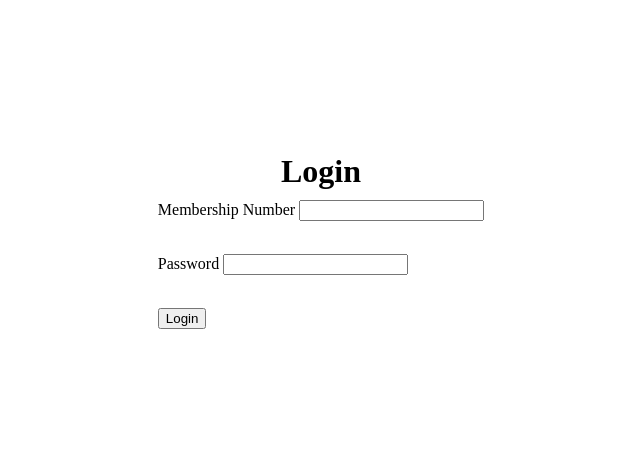
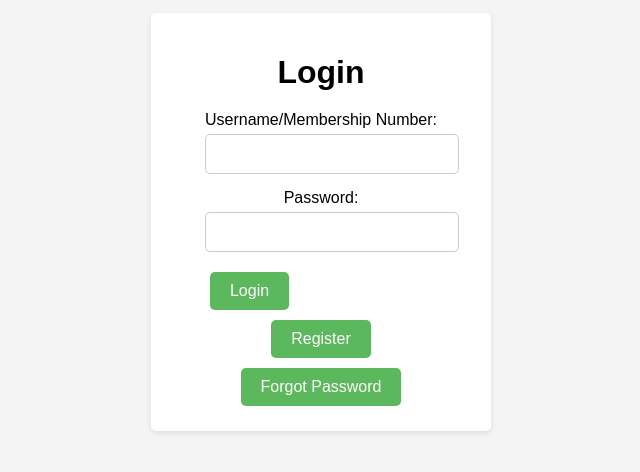
Before and after one commit to kilifisouthteachers/kstw-membership, a website: page public/login.html in a window 1280 px wide. Shown: the part 178-650 px from the top of the page, without its empty margins (319-959 px from the left). Drawn offline with Linux system fonts and the light colour scheme.

Commit message:
Updated login page and server script

```diff
--- a/public/login.html
+++ b/public/login.html
@@ -1,38 +1,112 @@
 <!DOCTYPE html>
-<html>
+<html lang="en">
 <head>
+  <meta charset="UTF-8">
+  <meta name="viewport" content="width=device-width, initial-scale=1.0">
   <title>Login</title>
   <style>
-        .centered-label {
-            text-align: center;
-            margin-bottom: 10px;
+    body {
+      font-family: Arial, sans-serif;
+      background-color: #f4f4f4;
+      display: flex;
+      justify-content: center;
+      align-items: center;
+      height: 100vh;
+      margin: 0;
     }
     .form-container {
+      background-color: white;
+      padding: 20px;
+      border-radius: 5px;
+      box-shadow: 0 2px 5px rgba(0, 0, 0, 0.1);
+      width: 300px;
       display: flex;
       flex-direction: column;
       align-items: center;
-            justify-content: center;
-            height: 100vh;
+    }
+    .form-container h1 {
+      text-align: center;
+      margin-bottom: 20px;
     }
     .form-group {
+      display: flex;
+      flex-direction: column;
       margin-bottom: 15px;
+      width: 100%;
+    }
+    label {
+      margin-bottom: 5px;
+      text-align: center;
+    }
+    input {
+      padding: 10px;
+      font-size: 16px;
+      border: 1px solid #ccc;
+      border-radius: 5px;
+      width: 100%;
+    }
+    button {
+      padding: 10px 20px;
+      background-color: #5cb85c;
+      color: white;
+      border: none;
+      border-radius: 5px;
+      cursor: pointer;
+      font-size: 16px;
+      margin: 5px;
+    }
+    button:hover {
+      background-color: #4cae4c;
+    }
+    .error {
+      color: red;
     }
   </style>
 </head>
 <body>
   <div class="form-container">
-        <h1 class="centered-label">Login</h1>
-        <form action="/login" method="POST">
+    <h1>Login</h1>
+    <form id="loginForm" action="/login" method="POST">
       <div class="form-group">
-                <label for="membershipNumber">Membership Number</label>
-                <input type="text" id="membershipNumber" name="membershipNumber"><br><br>
+        <label for="username">Username/Membership Number:</label>
+        <input type="text" id="username" name="username">
       </div>
       <div class="form-group">
-                <label for="password">Password</label>
-                <input type="password" id="password" name="password" required><br><br>
+        <label for="password">Password:</label>
+        <input type="password" id="password" name="password" required>
       </div>
+      <div class="error" id="error-message"></div>
       <button type="submit">Login</button>
     </form>
+    <button onclick="location.href='/register'">Register</button>
+    <button onclick="location.href='/forgot-password'">Forgot Password</button>
   </div>
+  <script>
+    document.getElementById('loginForm').addEventListener('submit', async function(event) {
+      event.preventDefault();
+      const form = event.target;
+      const data = new FormData(form);
+      const object = {};
+      data.forEach((value, key) => object[key] = value);
+      const json = JSON.stringify(object);
+
+      const response = await fetch('/login', {
+        method: 'POST',
+        headers: {
+          'Content-Type': 'application/json'
+        },
+        body: json
+      });
+
+      const result = await response.json();
+      const errorMessage = document.getElementById('error-message');
+
+      if (response.status === 200) {
+        window.location.href = result.redirectUrl;
+      } else {
+        errorMessage.textContent = result.message;
+      }
+    });
+  </script>
 </body>
 </html>
```
Also changed, not shown: server.js (+10 -11 lines). Lines whose indentation alone changed are shown as unchanged.
